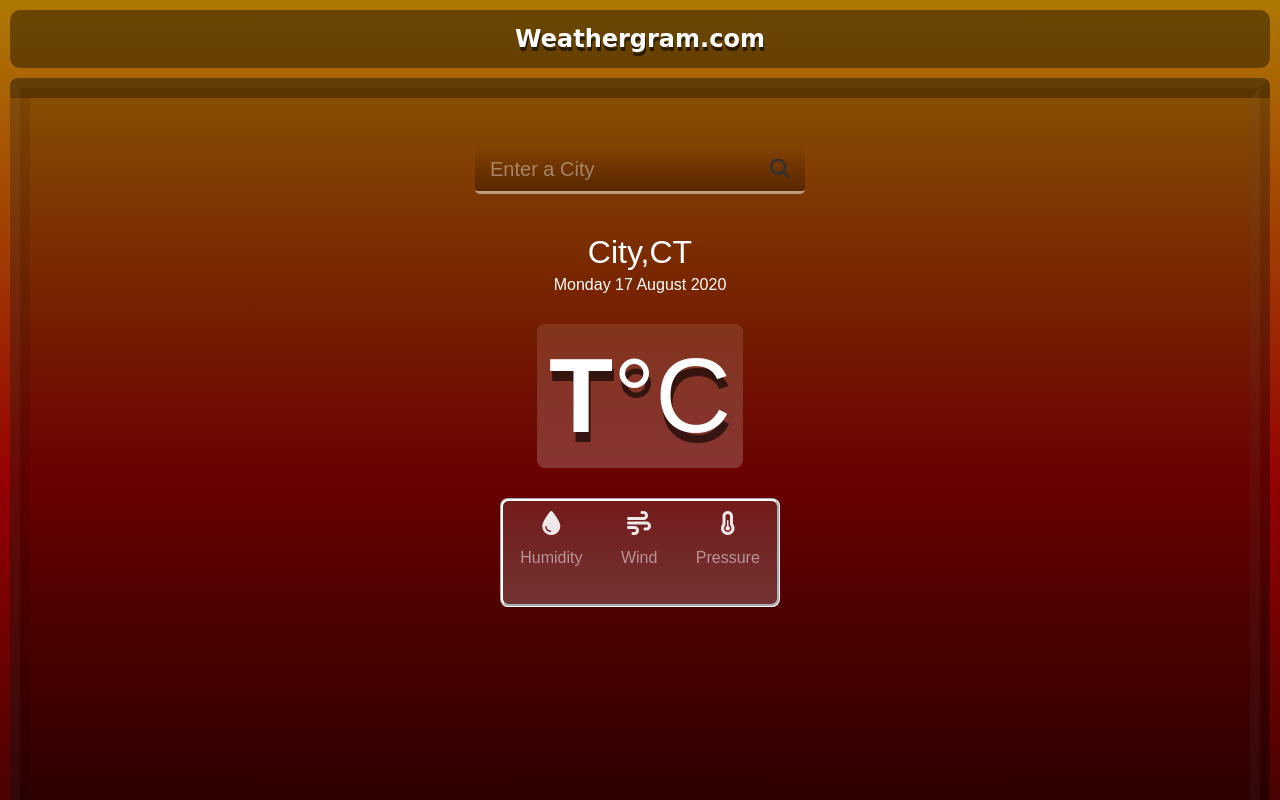
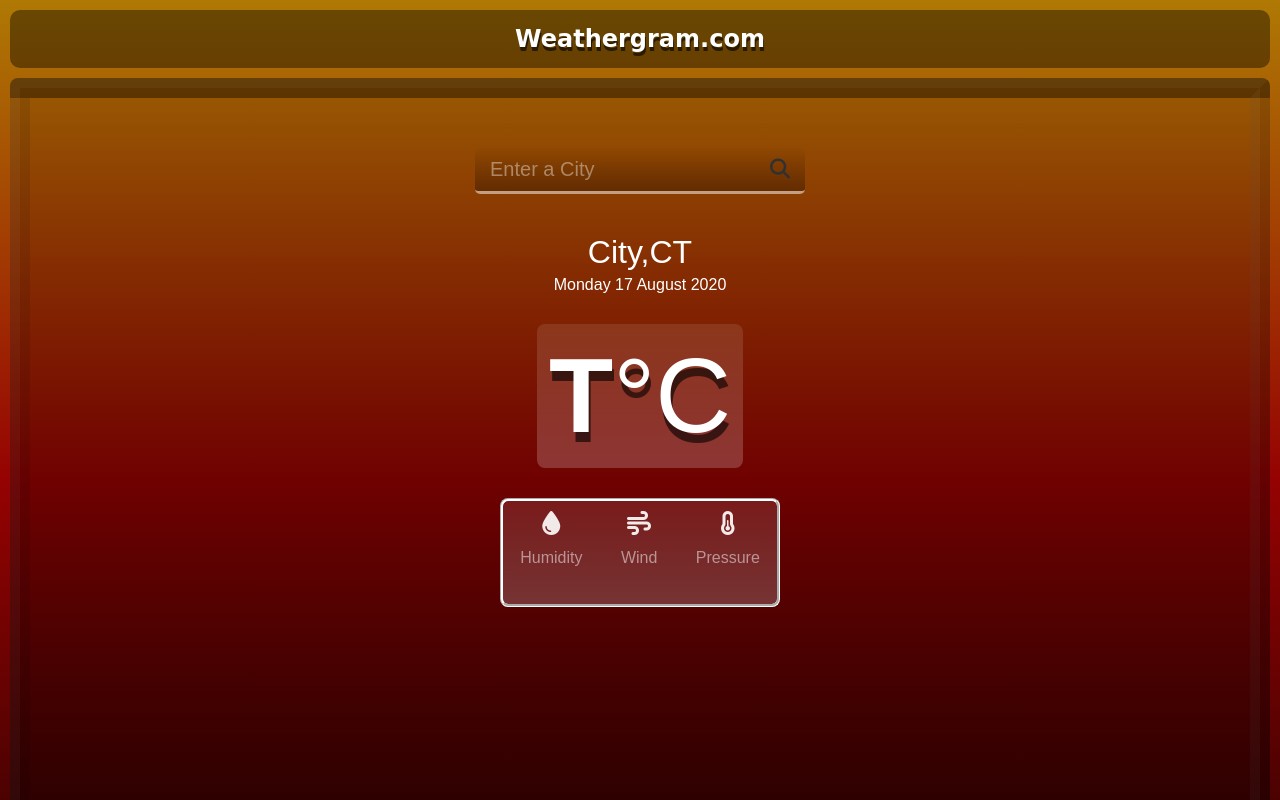
Before and after one commit to HarshMaithia/weathergram, a plain HTML site: page index.html in a window 1280 px wide. Shown: the top 800 px of the page. Drawn offline with Linux system fonts and the light colour scheme.

Commit message:
Update styles.css

```diff
--- a/styles.css
+++ b/styles.css
@@ -20,7 +20,7 @@
         display: flex;
         flex-direction: column;
         min-height: 100vh;
-        background-image: linear-gradient(to bottom, rgba(0,0,0,0.2),rgba(0,0,0,0.4));
+        background-image: linear-gradient(to bottom, rgba(0,0,0,0.1),rgba(0,0,0,0.4));
         border: ridge 20px rgba(0,0,0,0.1);
         /*border-top: none;
         border-bottom: none;*/
```
